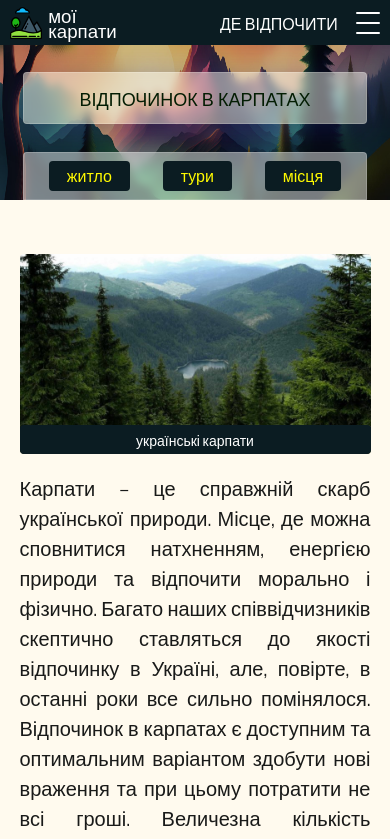
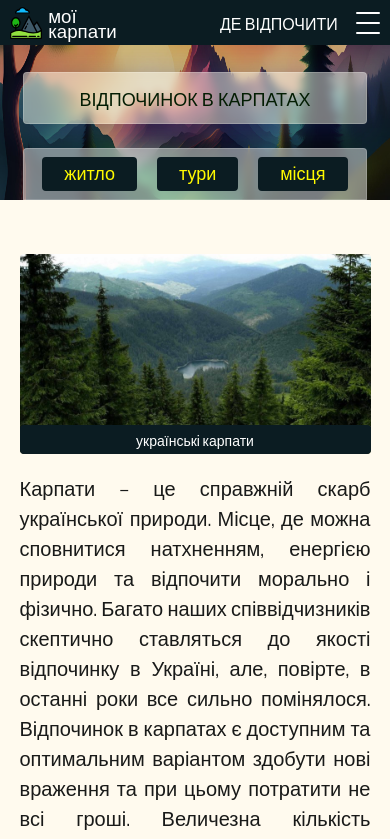
Before and after one commit to NazarHeletko/karpaty, a Next.js app: page / in a window 390 px wide. Shown: the top 839 px of the page. Built offline with nearby package versions, Linux system fonts and the light colour scheme; grey boxes are pictures that could not be loaded.

Commit message:
response header page menu

```diff
--- a/src/components/Page/ContentPage/ContentPageHeader/ContentPageHeader.module.css
+++ b/src/components/Page/ContentPage/ContentPageHeader/ContentPageHeader.module.css
@@ -105,4 +105,8 @@
       padding: 8px;
       width: 88%;
     }
+    .title-menu a{
+      font-size: 18px;
+      padding: 0 20px 4px 20px;
+    }
   }
```
